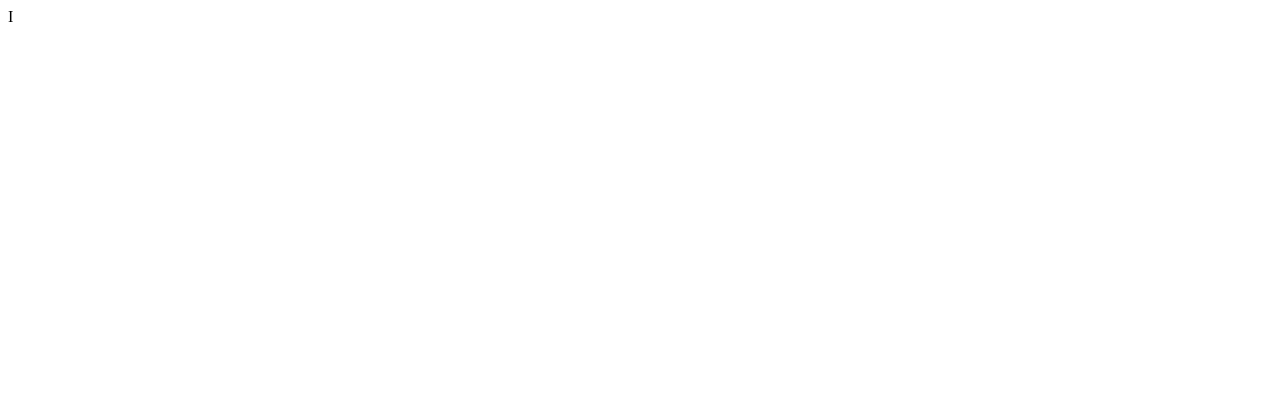
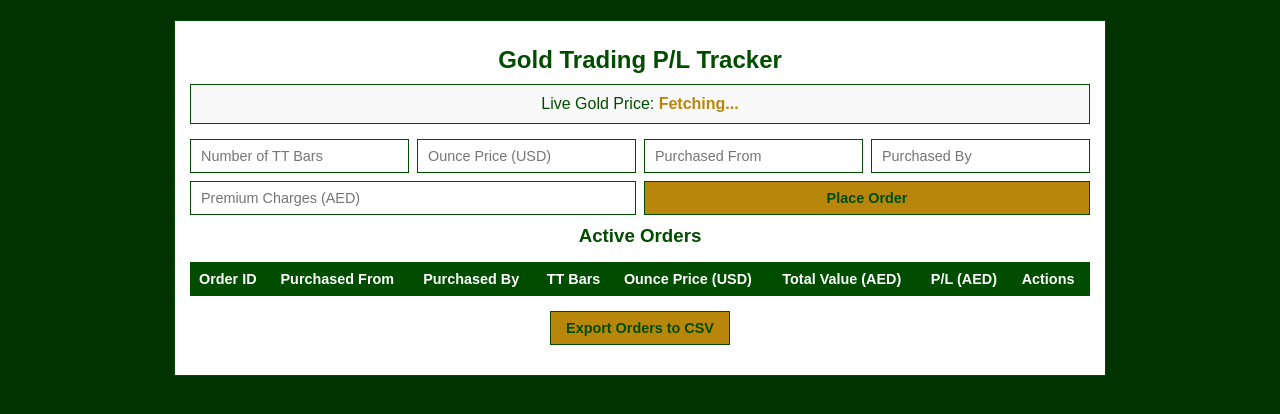
Before and after one commit to shareef009/gold, a plain HTML site: page index.html in a window 1280 px wide. Drawn offline with Linux system fonts and the light colour scheme.

Commit message:
Update index.html

```diff
--- a/index.html
+++ b/index.html
@@ -1 +1,181 @@
-I
+<!DOCTYPE html>
+<html lang="en">
+<head>
+    <meta charset="UTF-8">
+    <meta name="viewport" content="width=device-width, initial-scale=1.0">
+    <title>Gold Trading P/L Tracker</title>
+    <style>
+        /* General Styles */
+        body {
+            font-family: 'Arial', sans-serif;
+            margin: 0;
+            padding: 0;
+            background-color: #003300; /* Single color dark green */
+            color: white;
+        }
+
+        .container {
+            max-width: 900px;
+            margin: 20px auto;
+            background: white;
+            padding: 15px;
+            border: 1px solid #004d00; /* Sharp border */
+            color: #004d00;
+        }
+
+        h2, h3 {
+            text-align: center;
+            margin: 10px 0;
+        }
+
+        .live-price {
+            text-align: center;
+            padding: 10px;
+            font-size: 1em;
+            border: 1px solid #004d00; /* Sharp border */
+            background: #f9f9f9;
+            margin-bottom: 15px;
+        }
+
+        .live-price span {
+            color: #b8860b;
+            font-weight: bold;
+        }
+
+        .order-form {
+            display: flex;
+            flex-wrap: wrap;
+            justify-content: space-between;
+            gap: 8px;
+        }
+
+        .order-form input, .order-form button {
+            flex: 1;
+            padding: 8px 10px;
+            border: 1px solid #004d00; /* Sharp border */
+            border-radius: 0; /* Remove curves */
+            font-size: 0.9em;
+        }
+
+        .order-form input {
+            appearance: none; /* Completely removes up/down arrows */
+        }
+
+        .order-form button {
+            background: #b8860b; /* Single color gold */
+            color: #004d00;
+            font-weight: bold;
+            cursor: pointer;
+            border-radius: 0; /* Remove curves */
+            border: 1px solid #004d00;
+            text-align: center;
+            transition: background 0.3s, transform 0.2s;
+        }
+
+        .order-form button:hover {
+            background: #e1ad01; /* Slightly lighter gold on hover */
+            transform: translateY(-2px);
+        }
+
+        .order-table {
+            width: 100%;
+            border-collapse: collapse;
+            margin-top: 15px;
+        }
+
+        .order-table th, .order-table td {
+            text-align: left;
+            padding: 8px;
+            border: 1px solid #004d00; /* Sharp border */
+            font-size: 0.9em;
+        }
+
+        .order-table th {
+            background: #004d00;
+            color: white;
+        }
+
+        .order-table tbody tr:hover {
+            background: #f9f9f9;
+            color: #004d00;
+        }
+
+        .actions button {
+            padding: 5px 10px;
+            background: #b8860b; /* Single color gold */
+            border: 1px solid #004d00; /* Sharp border */
+            border-radius: 0; /* Remove curves */
+            color: #004d00;
+            cursor: pointer;
+            font-size: 0.8em;
+            font-weight: bold;
+            transition: background 0.3s, transform 0.2s;
+        }
+
+        .actions button:hover {
+            background: #e1ad01; /* Slightly lighter gold on hover */
+            transform: translateY(-2px);
+        }
+
+        #exportCsv {
+            display: block;
+            margin: 15px auto;
+            padding: 8px 15px;
+            font-size: 0.9em;
+            background: #b8860b; /* Single color gold */
+            color: #004d00;
+            border: 1px solid #004d00; /* Sharp border */
+            border-radius: 0; /* Remove curves */
+            font-weight: bold;
+            cursor: pointer;
+            transition: background 0.3s, transform 0.2s;
+        }
+
+        #exportCsv:hover {
+            background: #e1ad01; /* Slightly lighter gold on hover */
+            transform: translateY(-2px);
+        }
+    </style>
+</head>
+<body>
+    <div class="container">
+        <h2>Gold Trading P/L Tracker</h2>
+
+        <div class="live-price">
+            Live Gold Price: <span id="livePrice">Fetching...</span>
+        </div>
+
+        <form id="orderForm" class="order-form">
+            <input type="text" id="ttBars" placeholder="Number of TT Bars" required>
+            <input type="text" id="ouncePrice" placeholder="Ounce Price (USD)" required>
+            <input type="text" id="purchasedFrom" placeholder="Purchased From" required>
+            <input type="text" id="purchasedBy" placeholder="Purchased By" required>
+            <input type="text" id="premium" placeholder="Premium Charges (AED)">
+            <button type="submit">Place Order</button>
+        </form>
+
+        <h3>Active Orders</h3>
+        <table class="order-table">
+            <thead>
+                <tr>
+                    <th>Order ID</th>
+                    <th>Purchased From</th>
+                    <th>Purchased By</th>
+                    <th>TT Bars</th>
+                    <th>Ounce Price (USD)</th>
+                    <th>Total Value (AED)</th>
+                    <th>P/L (AED)</th>
+                    <th>Actions</th>
+                </tr>
+            </thead>
+            <tbody id="orderTable">
+                <!-- Dynamic Order Rows -->
+            </tbody>
+        </table>
+
+        <button id="exportCsv">Export Orders to CSV</button>
+    </div>
+
+    <script src="app.js"></script>
+</body>
+</html>
```
